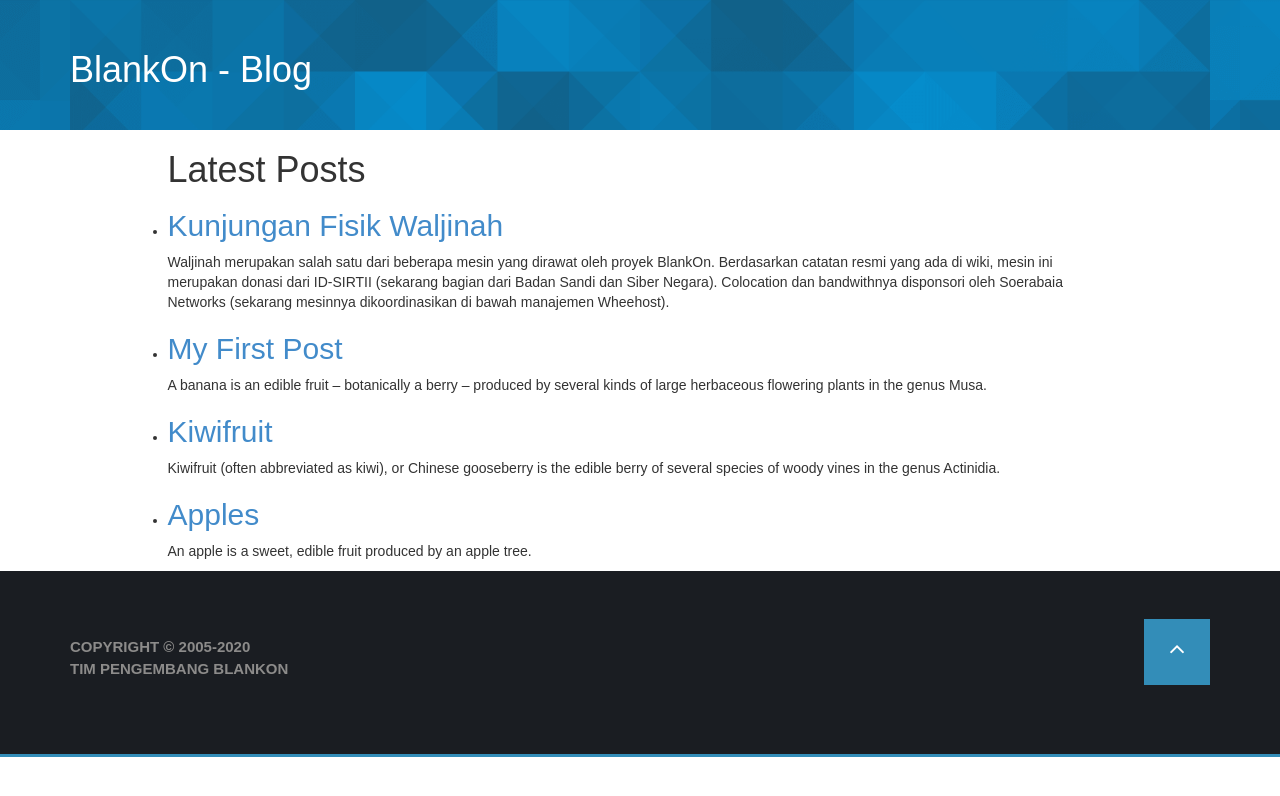
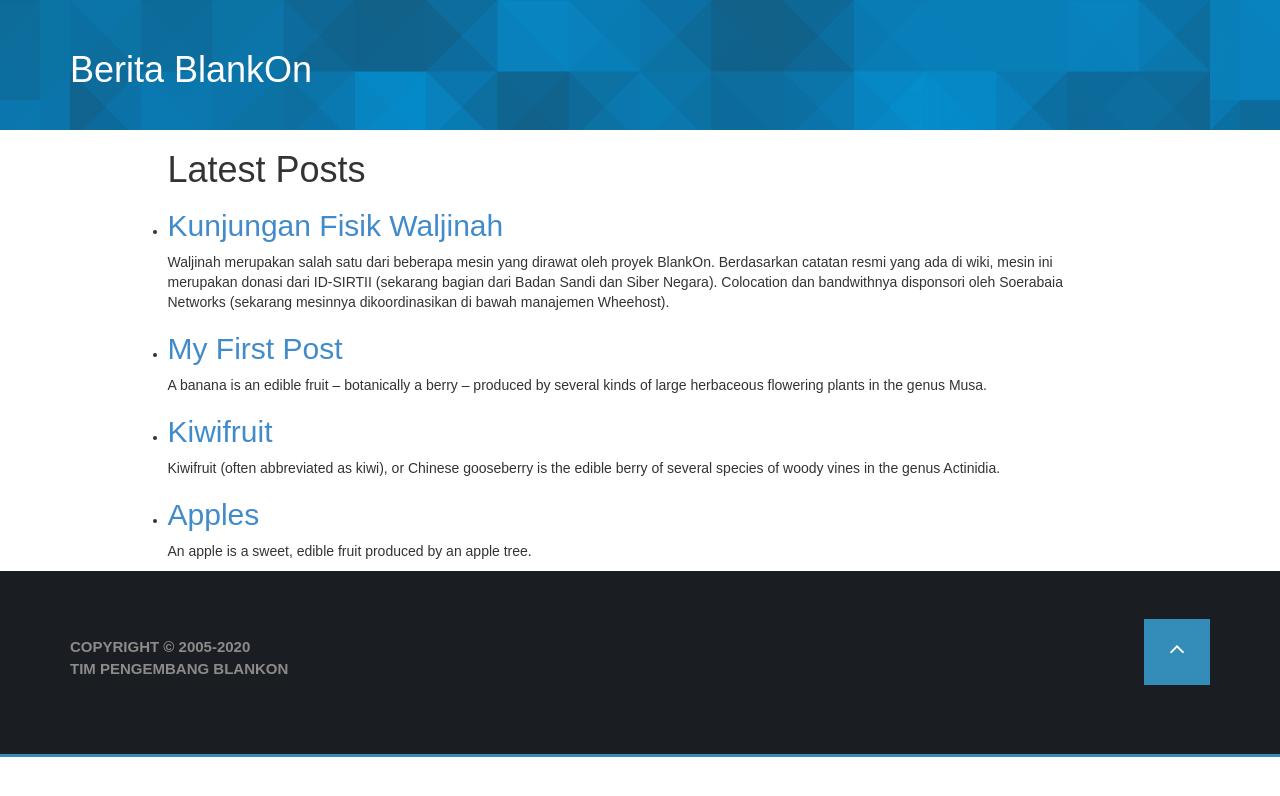
Before and after one commit to BlankOn/beranda, a Jekyll site: the page built from berita.html, in a window 1280 px wide. Shown: the top 796 px of the page. Built offline with Jekyll 4.4.1, drawn with Linux system fonts in a browser that asks for light colours.

Commit message:
[Estu] - wrapping

```diff
--- a/blog.html
+++ b/berita.html
@@ -1,11 +1,11 @@
 ---
 layout: default
-title: BlankOn - Blog
+title: Berita BlankOn
 ---
 <div class="header parallax home-parallax page">
   <div class="container">
     <div class="title-jumbo">
-      <h1>BlankOn - Blog </h1>
+      <h1>Berita BlankOn</h1>
     </div>
   </div>
 </div>
--- a/index.html
+++ b/index.html
@@ -35,6 +35,7 @@
           <ul class="nav navbar-nav navbar-right">
             <!-- NAV -->
             <li><a href="#BERANDA">BERANDA</a> </li>
+            <li><a href="/berita.html">BERITA</a> </li>
             <li><a href="#TENTANG">TENTANG</a> </li>
             <li><a href="#FITUR">FITUR</a></li>
             <li><a href="#PEMASANGAN">PEMASANGAN</a> </li>
```
Also changed, not shown: other parts of index.html (+1 -1 lines).
